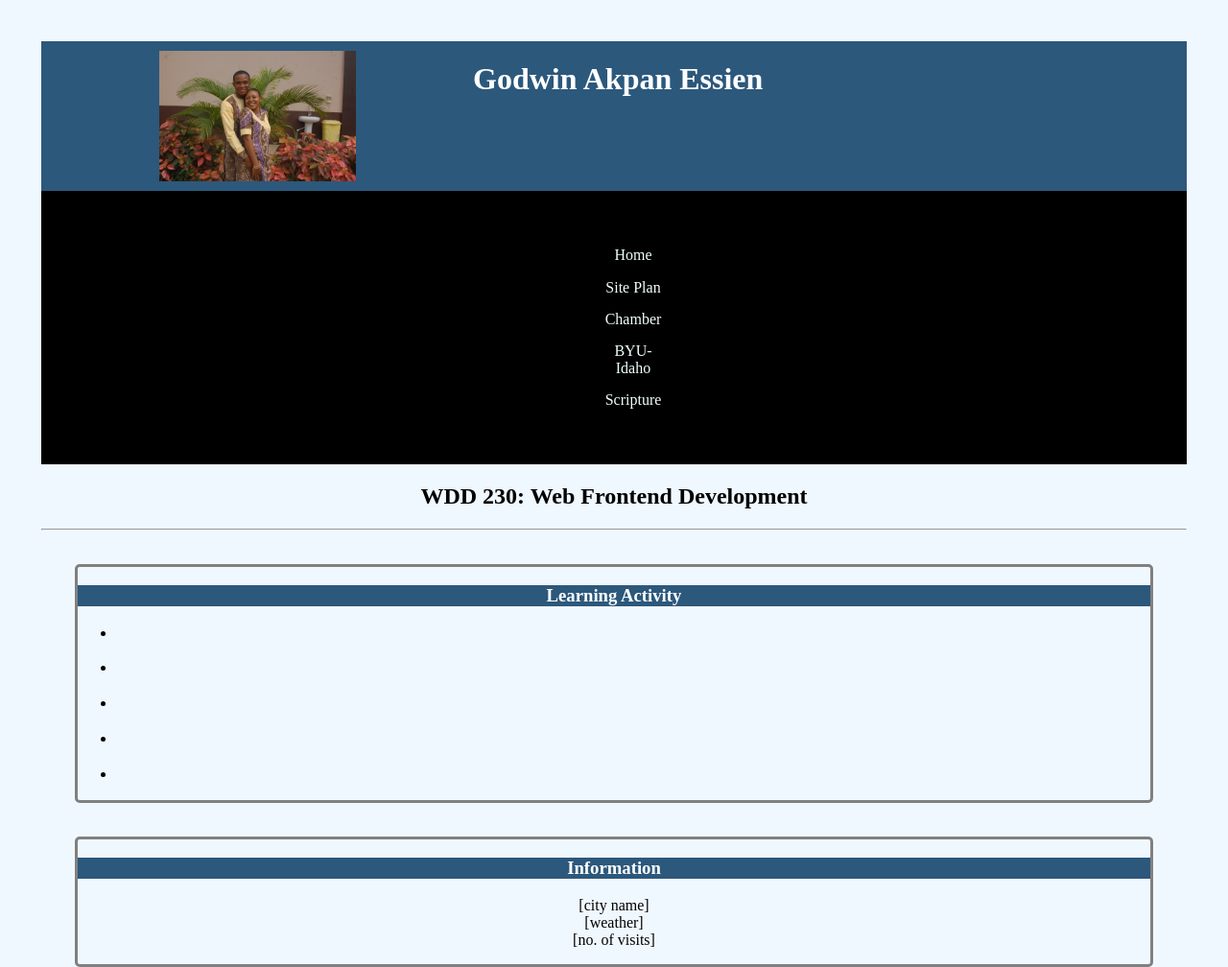
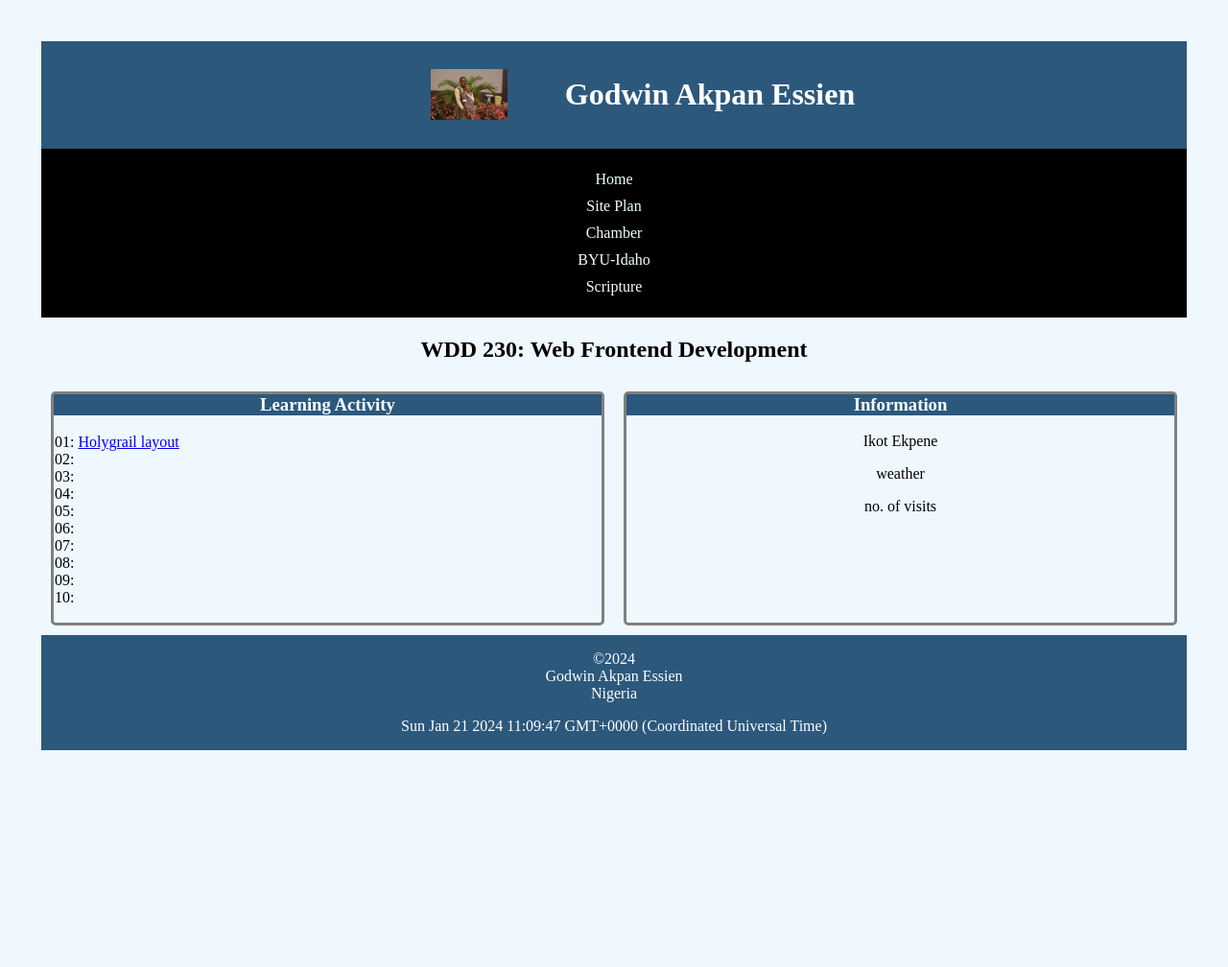
Before and after one commit to pearlrhema/wdd230, a plain HTML site: page index.html in a window 1280 px wide. Shown: the top 1008 px of the page at 96% size. After the commit the page ends 816 px from the top, so only its background shows below. Drawn offline with Linux system fonts and the light colour scheme.

Commit message:
favicon added

```diff
--- a/index.html
+++ b/index.html
@@ -6,6 +6,7 @@
     <meta name="author" content="Godwin Essien">
     <meta name="description" content="This is a WDD 230 - Web Frontend Development - course assignment portal for Godwin Akpan Essien">
     <title>Godwin Akpan Essien - WDD 230 - Web Frontend Development</title>
+    <link rel="icon" href="images/favicon.ico">
     <link rel="stylesheet" href="styles/base.css">
 </head>
 <body>
@@ -28,22 +29,27 @@
     </nav>
     <Main>
         <h2>WDD 230: Web Frontend Development</h2>
-        <hr>
         <section class="card">
             <h3>Learning Activity</h3>
             <ul>
-                <li><a href="" target="_blank"></a></li>
-                <li><a href="" target="_blank"></a></li>
-                <li><a href="" target="_blank"></a></li>
-                <li><a href="" target="_blank"></a></li>
-                <li><a href="" target="_blank"></a></li>
+                <li>01: <a href="lesson01/holygrail.html" target="_blank">Holygrail layout</a></li>
+                <li>02:<a href="" target="_blank"></a></li>
+                <li>03:<a href="" target="_blank"></a></li>
+                <li>04:<a href="" target="_blank"></a></li>
+                <li>05:<a href="" target="_blank"></a></li>
+                <li>06:<a href="" target="_blank"></a></li>
+                <li>07:<a href="" target="_blank"></a></li>
+                <li>08:<a href="" target="_blank"></a></li>
+                <li>09:<a href="" target="_blank"></a></li>
+                <li>10:<a href="" target="_blank"></a></li>
+
             </ul>
         </section>
         <section class="card">
             <h3>Information</h3>
-            <p>[city name]
-            <br>[weather]
-            <br>[no. of visits]
+            <p>Ikot Ekpene
+            <p>weather</p>
+            <p>no. of visits</p>
             </p>
         </section>
     </main>
--- a/styles/base.css
+++ b/styles/base.css
@@ -12,13 +12,11 @@ body{
 header {
     background-color: rgb(44, 88, 124);
     display: grid;
-    grid-template-columns: 450px auto;
-}
-span{
-    text-align: left;
+    grid-template-columns: 200px auto;
+    align-items: center;
+    padding: 1rem;
+    justify-content: center;
     color: white;
-    margin-top: auto;
-    margin-bottom: auto;
 }
 img{
     display: block;
@@ -32,41 +30,50 @@ img{
 } */
 nav{
     display: flex;
-    padding: 35px 0;
+    /* flex-direction: column; */
+    /* padding: 35px 0; */
     justify-content: space-around;
     background-color: black;
-    list-style-type: disc;
+    list-style-type: none;
+    padding-top: 1px;
+    padding-bottom: 1px;
 }
 nav a {
     color: azure;
     text-decoration: none;
-    padding: 35px;
+    padding: 5px;
+    /* padding: 35px; */
 }
 nav li a {
     display: block;
     text-align: center;
-    padding: 10%;
+    /* list-style-type: none; */
+    /* padding: 10%; */
 }
-h3{
+.card h3{
     background-color: rgb(44, 88, 124);
     color: white;
     text-align: center;
+    margin-top: 0%;
+    /* margin-top: 0;
+    padding-top: 0%; */
 }
 .card{
     display: block;
     align-items: center;
     text-align: center;
+    border-top: 2px inset;
+    border-radius: 5px;
+    margin-top: 0;
+    margin-bottom: 10px;
+    /* padding: 1px; */
     border: solid gray;
-    /* border-top: 2px inset; */
-    margin: 35px;
-    border-radius: 5px;
+    margin: 10px;
 }
-/* #card{
-    display: block;
-    align-items: center;
-    text-align: center;
-    margin: 35px;
-}*/
+.card li{
+    list-style-type: none;
+}
+
 footer{
     display: block;
     text-align: center;
@@ -74,11 +81,22 @@ footer{
     color: white;
 }
 main h2{
+    display: grid;
+    grid-column: 1/3;
     text-align: center;
     /* text-decoration: underline; */
 }
 main li a{
-    display: block;
-    text-align: left;
+    display: inline;
+    /* text-align: left; */
     list-style-type: none;
 }
+main{
+    display: grid;
+    max-width: 100%;
+    grid-template-columns: 1fr 1fr;
+}
+ul{
+    text-align: left;
+    padding: 1px;
+}
```
Also changed, not shown: images/favicon.ico (added).
